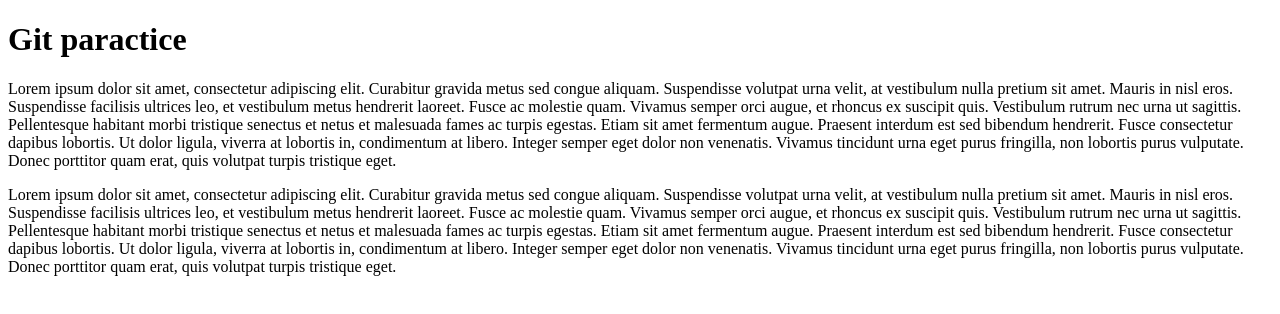
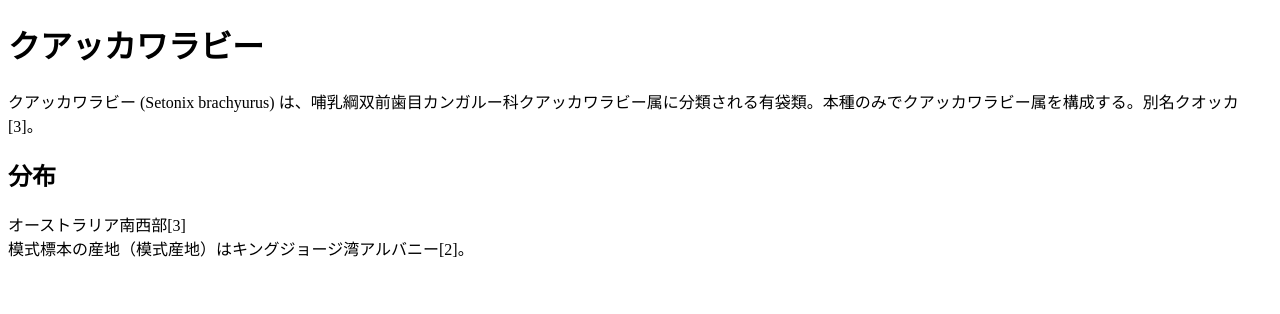
Before and after one commit to 4d-matsumoto/git-practice, a plain HTML site: page index.html in a window 1280 px wide. Drawn offline with Linux system fonts and the light colour scheme.

Commit message:
原稿変更

```diff
--- a/index.html
+++ b/index.html
@@ -1,13 +1,15 @@
 <!DOCTYPE html>
-<html lang="en">
+<html lang="ja">
 <head>
   <meta charset="UTF-8">
   <meta name="viewport" content="width=device-width, initial-scale=1.0">
-  <title>Git paractice</title>
+  <title></title>
 </head>
 <body>
-  <h1>Git paractice</h1>
-  <p>Lorem ipsum dolor sit amet, consectetur adipiscing elit. Curabitur gravida metus sed congue aliquam. Suspendisse volutpat urna velit, at vestibulum nulla pretium sit amet. Mauris in nisl eros. Suspendisse facilisis ultrices leo, et vestibulum metus hendrerit laoreet. Fusce ac molestie quam. Vivamus semper orci augue, et rhoncus ex suscipit quis. Vestibulum rutrum nec urna ut sagittis. Pellentesque habitant morbi tristique senectus et netus et malesuada fames ac turpis egestas. Etiam sit amet fermentum augue. Praesent interdum est sed bibendum hendrerit. Fusce consectetur dapibus lobortis. Ut dolor ligula, viverra at lobortis in, condimentum at libero. Integer semper eget dolor non venenatis. Vivamus tincidunt urna eget purus fringilla, non lobortis purus vulputate. Donec porttitor quam erat, quis volutpat turpis tristique eget.</p>
-  <p>Lorem ipsum dolor sit amet, consectetur adipiscing elit. Curabitur gravida metus sed congue aliquam. Suspendisse volutpat urna velit, at vestibulum nulla pretium sit amet. Mauris in nisl eros. Suspendisse facilisis ultrices leo, et vestibulum metus hendrerit laoreet. Fusce ac molestie quam. Vivamus semper orci augue, et rhoncus ex suscipit quis. Vestibulum rutrum nec urna ut sagittis. Pellentesque habitant morbi tristique senectus et netus et malesuada fames ac turpis egestas. Etiam sit amet fermentum augue. Praesent interdum est sed bibendum hendrerit. Fusce consectetur dapibus lobortis. Ut dolor ligula, viverra at lobortis in, condimentum at libero. Integer semper eget dolor non venenatis. Vivamus tincidunt urna eget purus fringilla, non lobortis purus vulputate. Donec porttitor quam erat, quis volutpat turpis tristique eget.</p>
+  <h1>クアッカワラビー</h1>
+  <p>クアッカワラビー (Setonix brachyurus) は、哺乳綱双前歯目カンガルー科クアッカワラビー属に分類される有袋類。本種のみでクアッカワラビー属を構成する。別名クオッカ[3]。</p>
+  <h2>分布</h2>
+  <p>オーストラリア南西部[3]<br>
+  模式標本の産地（模式産地）はキングジョージ湾アルバニー[2]。</p>
 </body>
 </html>
```
